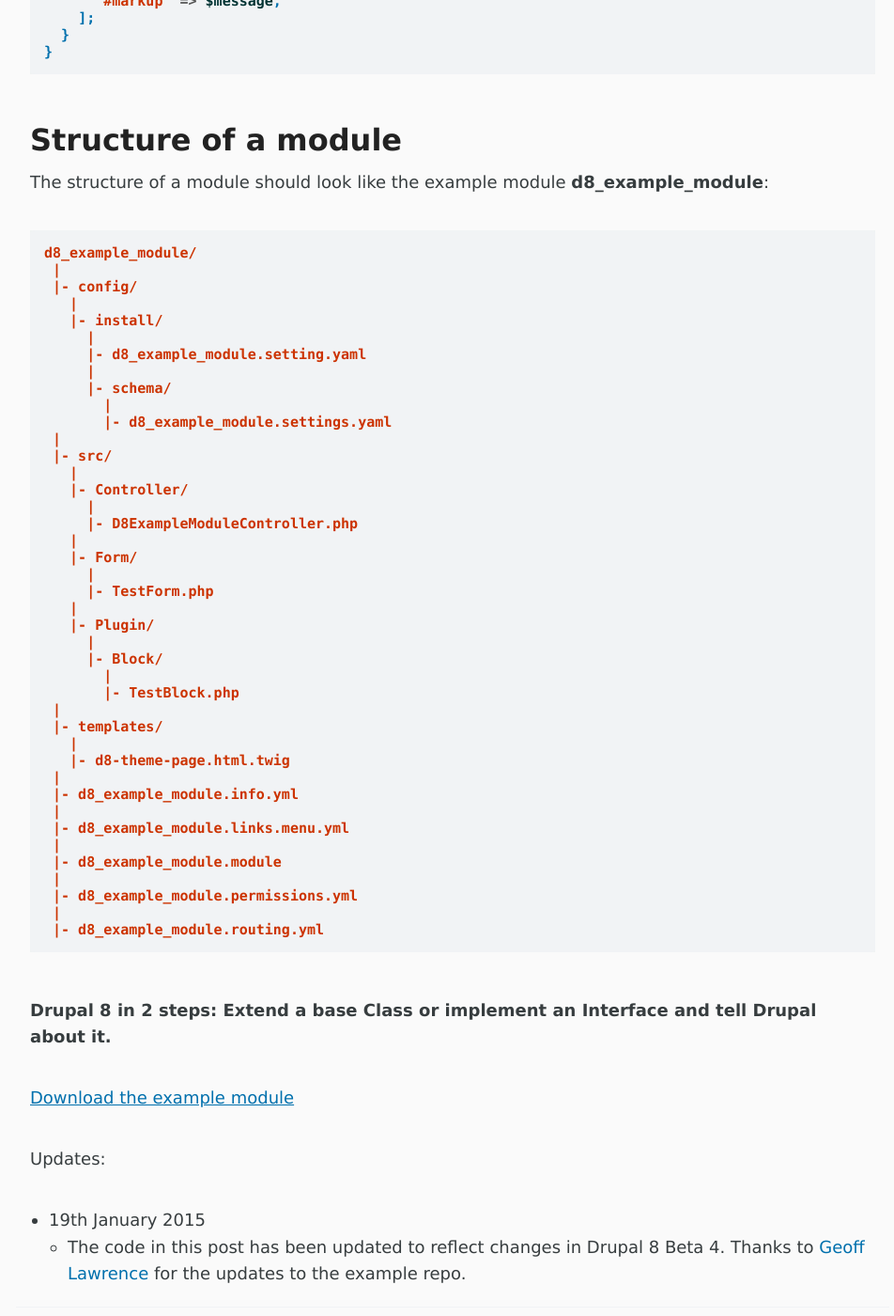
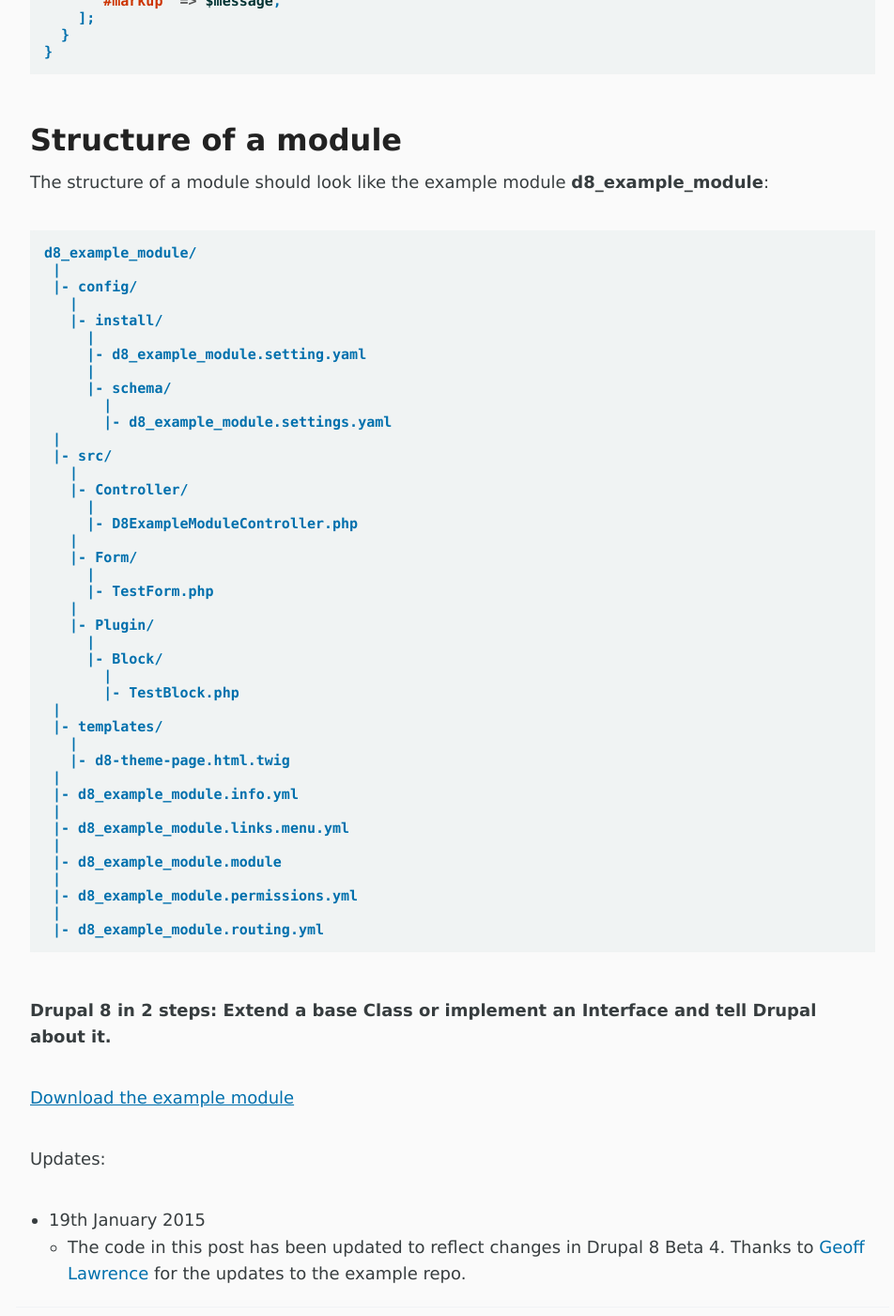
Before and after one commit to Capgemini/capgemini.github.io, a Jekyll site: the page built from _posts/2015-01-07-drupal-8-in-2-steps.md, in a window 1280 px wide and 1400 px high, scrolled down 7417 px. Shown: the whole window at 94% size, without its empty margins (158-1110 px from the left). Built offline with Jekyll 4.4.1, drawn with Linux system fonts in a browser that asks for light colours; comment, search, counter and statistics services are not loaded; some of the changed text lies outside the part shown.

Commit message:
Update from https://github.com/Capgemini/blog-private/commit/c1d514a05d03280704356ff023844e95f2d5963e

````diff
--- a/_posts/2015-01-07-drupal-8-in-2-steps.md
+++ b/_posts/2015-01-07-drupal-8-in-2-steps.md
@@ -17,24 +17,24 @@
 ## How do I define a module?
 In Drupal 8 to define a module we need only a YAML (.info.yml) file:
 
-**/modules/d8_example_module/d8_example_module.info.yml**
+**`/modules/d8_example_module/d8_example_module.info.yml`**
 
-{% highlight yaml %}
+```yaml
 name: D8 Test Module
 description: D8 Test Module
 type: module
 core: 8.x
 package: Custom
-{% endhighlight %}
+```
 
 In Drupal 8 the .module file is not required anymore, so with only the .info.yml file the module is ready to be enabled.
 
 ## How do I make a page?
 Start creating a controller extending the ControllerBase class and return the output of the page:
 
-**/modules/d8_example_module/src/Controller/D8ExampleModuleController.php**
+**`/modules/d8_example_module/src/Controller/D8ExampleModuleController.php`**
 
-{% highlight php %}
+```php
 namespace Drupal\d8_example_module\Controller;
 
 use Drupal\Core\Controller\ControllerBase;
@@ -50,13 +50,13 @@
     return ['#markup' => $message];
   }
 }
-{% endhighlight %}
+```
 
 Once this is done, within the .routing.yml file we can define the path, the controller, the title and the permissions:
 
 **/modules/d8_example_module/d8_example_module.routing.yml**
 
-{% highlight yaml %}
+```yaml
 d8_example_module.test_page:
   path: '/test-page/{from}/{to}'
   defaults:
@@ -64,14 +64,14 @@
     _title: 'Test Page!'
   requirements:
     _permission: 'access content'
-{% endhighlight %}
+```
 
 ## How do I make content themeable?
 We still have the hook_theme() function to define our theme:
 
 **/modules/d8_example_module/d8_example_module.module**
 
-{% highlight php %}
+```php
 /**
  * Implements hook_theme().
  */
@@ -83,25 +83,25 @@
 
   return $theme;
 }
-{% endhighlight %}
+```
 
 For the template page Drupal 8 uses **Twig**, a [third-party template language](http://twig.sensiolabs.org/documentation) used by many PHP projects. For more info about Twig have a look at [Twig in Drupal 8](https://www.drupal.org/theme-guide/8/twig). One of the cool parts of Twig is that we can do string translation directly in the template file:
 
 **/modules/d8_example_module/template/d8-theme-page.html.twig**
 
-{% highlight yaml %}
+```twig
 <section>
   {% raw %}{% trans %}{% endraw %}
     <strong>{% raw %}{{ from }}{% endraw %}</strong> to <em>{% raw %}{{ to }}{% endraw %}</em>
   {% raw %}{% endtrans %}{% endraw %}
 </section>
-{% endhighlight %}
+```
 
 And then we assign the theme to the page:
 
-**/modules/d8_example_module/src/Controller/D8ExampleModuleController.php**
+**`/modules/d8_example_module/src/Controller/D8ExampleModuleController.php`**
 
-{% highlight php %}
+```php
 namespace Drupal\d8_example_module\Controller;
 
 use Drupal\Core\Controller\ControllerBase;
@@ -116,24 +116,24 @@
     ];
   }
 }
-{% endhighlight %}
+```
 
 ## How do I define a variable?
 Drupal 8 has a whole new configuration system that uses human-readable [YAML](http://www.yaml.org/) (.yml) text files to store configuration items. For more info have a look at [Managing configuration in Drupal 8](https://www.drupal.org/documentation/administer/config).
 
 We define variables in config/install/*.settings.yml:
 
-**/modules/d8_example_module/config/install/d8_example_module.settings.yml**
+**`/modules/d8_example_module/config/install/d8_example_module.settings.yml`**
 
-{% highlight yaml %}
+```
 default_count: 3
-{% endhighlight %}
+```
 
 The variables will be stored in the database during the installation of the module. We define the schema for the variables in config/schema/*.settings.yml:
 
-**/modules/d8_example_module/config/schema/d8_example_module.settings.yml**
+**`/modules/d8_example_module/config/schema/d8_example_module.settings.yml`**
 
-{% highlight yaml %}
+```yaml
 d8_example_module.settings:
   type: mapping
   label: 'D8 Example Module settings'
@@ -141,14 +141,14 @@
     default_count:
       type: integer
       label: 'Default count'
-{% endhighlight %}
+```
 
 ## How do I make a form?
 To create a form we extend a ConfigFormBase class:
 
-**/modules/d8_example_module/src/Form/TestForm.php**
+**`/modules/d8_example_module/src/Form/TestForm.php`**
 
-{% highlight php %}
+```php
 namespace Drupal\d8_example_module\Form;
 
 use Drupal\Core\Form\ConfigFormBase;
@@ -177,13 +177,13 @@
     parent::submitForm($form, $form_state);
   }
 }
-{% endhighlight %}
+```
 
 Then within the .routing.yml file we can define the path, the form, the title and the permissions:
 
-**/modules/d8_example_module/d8_example_module.routing.yml**
+**`/modules/d8_example_module/d8_example_module.routing.yml`**
 
-{% highlight yaml %}
+```yaml
 d8_example_module.test_form:
   path: /admin/config/system/test-form
   defaults:
@@ -191,36 +191,36 @@
     _title: 'Test Form'
   requirements:
     _permission: 'configure_form'
-{% endhighlight %}
+```
 
 We use another YAML file (.permissions.yml) to define permissions:
 
-**/modules/d8_example_module/d8_example_module.permissions.yml**
+**`/modules/d8_example_module/d8_example_module.permissions.yml`**
 
-{% highlight yaml %}
+```yaml
 'configure_form':
   title: 'Access to Test Form'
   description: 'Set the Default Count variable'
-{% endhighlight %}
+```
 
 We also use another YAML file (.links.menu.yml) to define menu links:
 
-**/modules/d8_example_module/d8_example_module.links.menu.yml**
+**`/modules/d8_example_module/d8_example_module.links.menu.yml`**
 
-{% highlight yaml %}
+```yaml
 d8_example_module.test_form:
   title: 'Test Form'
   description: 'Set the Default Count variable'
   route_name: d8_example_module.test_form
   parent: system.admin_config_system
-{% endhighlight %}
+```
 
 ## How do I make a block?
 To create a block we extend a ConfigFormBase class:
 
-**/modules/d8_example_module/src/Plugin/Block/TestBlock.php**
+**`/modules/d8_example_module/src/Plugin/Block/TestBlock.php`**
 
-{% highlight php %}
+```php
 namespace Drupal\d8_example_module\Plugin\Block;
 
 use Drupal\Core\Block\BlockBase;
@@ -242,12 +242,12 @@
     ];
   }
 }
-{% endhighlight %}
+```
 
 In this way the block is ready to be configured in the CMS (/admin/structure/block).
 Here is an example of a more complex block:
 
-{% highlight php %}
+```php
 namespace Drupal\d8_example_module\Plugin\Block;
 
 use Drupal\Core\Block\BlockBase;
@@ -294,12 +294,12 @@
     ];
   }
 }
-{% endhighlight %}
+```
 
 ## Structure of a module
 The structure of a module should look like the example module **d8_example_module**:
 
-{% highlight yaml %}
+```
 d8_example_module/
  |
  |- config/
@@ -341,7 +341,7 @@
  |- d8_example_module.permissions.yml
  |
  |- d8_example_module.routing.yml
-{% endhighlight %}
+```
 
 **Drupal 8 in 2 steps: Extend a base Class or implement an Interface and tell Drupal about it.**
 
````
